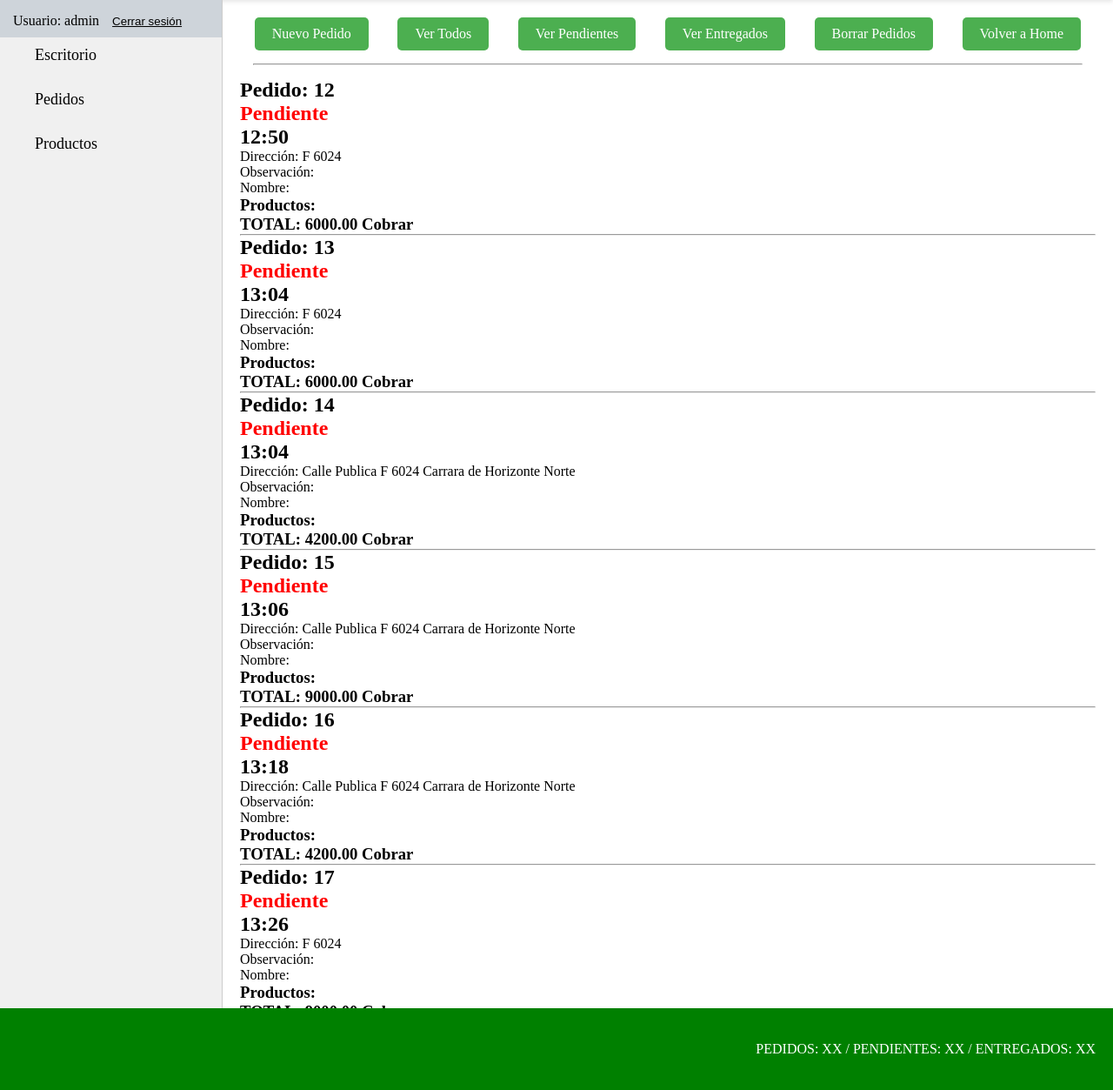
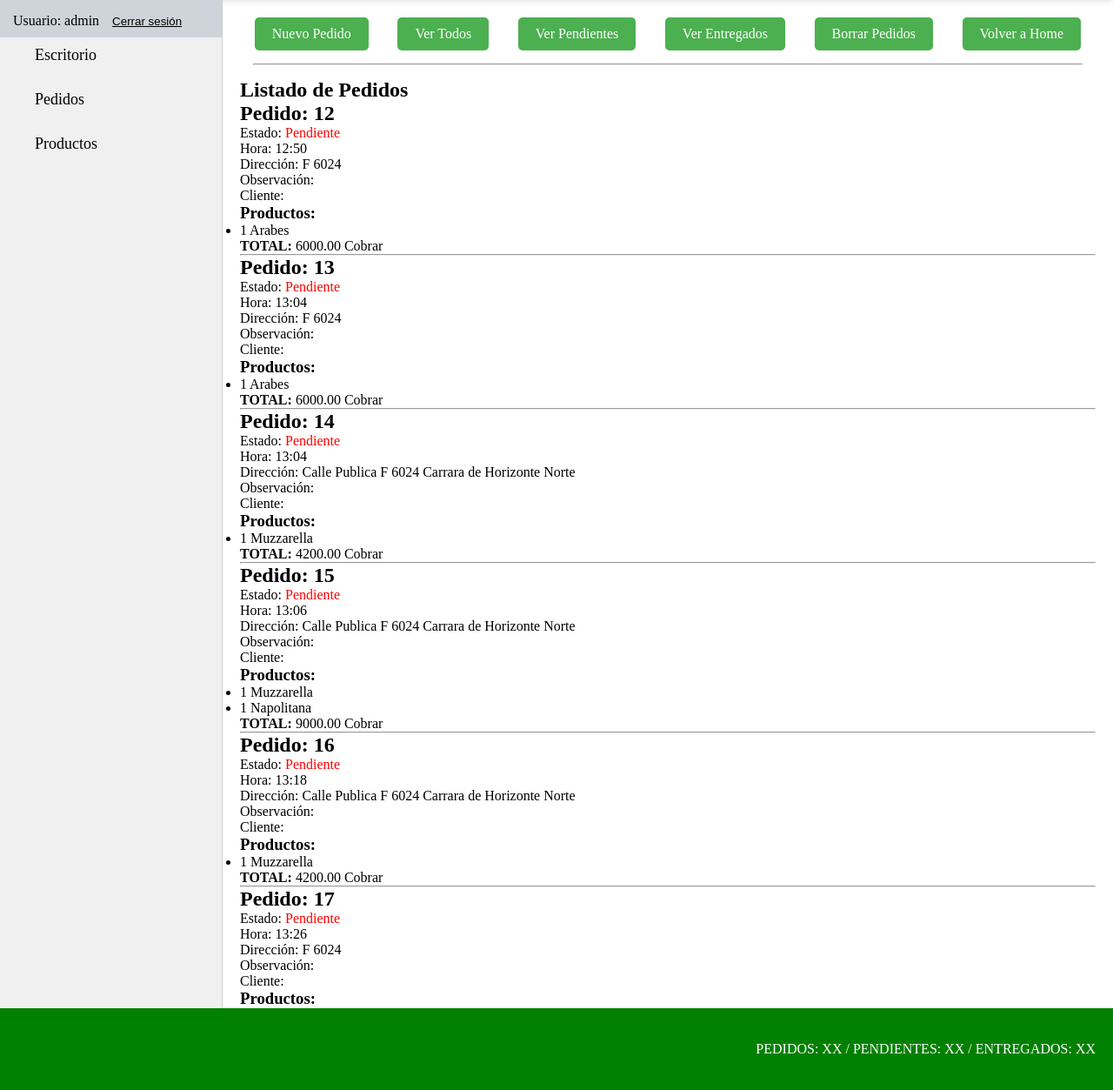
Before and after one commit to RAArrieta/DON_QUIJOTE_DJANGO, a Django app: page /pedido/pedido/list/ in a window 1280 px wide. Shown: the part 94-1347 px from the top of the page at 87% size. Run offline with Django 5.2, Linux system fonts and the light colour scheme; a user stored in the database is signed in; data comes from the database, SQL or seed files in the repository; some web fonts are replaced.

Commit message:
pedido con varios productos

```diff
--- a/my_App/pedido/templates/pedido/pedido_list.html
+++ b/my_App/pedido/templates/pedido/pedido_list.html
@@ -3,22 +3,33 @@
 
 {% block section %}
     {% include 'pedido/components/opciones_pedidos.html' %}
+
+    <h1>Listado de Pedidos</h1>
+
+    {% if object_list %}
         {% for pedido in object_list %}
+            <div class="pedido">
+                <h2>Pedido: {{ pedido.id }}</h2>
+                <p>Estado: <span style="color: red;">{{ pedido.estado }}</span></p>
+                <p>Hora: {{ pedido.hora|time:"H:i" }}</p>
+                <p>Dirección: {{ pedido.direccion }}</p>
+                <p>Observación: {{ pedido.observacion }}</p>
+                <p>Cliente: {{ pedido.cliente }}</p>
 
-        <h1>Pedido: {{ pedido.id }}</h1>
-        <h2 style="color: red;">{{pedido.estado}}</h2>
-        <h2>{{ pedido.hora|date:"H:i" }}</h2>
-        <p>Dirección: {{pedido.direccion}}</p>
-        <p>Observación: {{pedido.observacion}}</p>
-        <p>Nombre: {{pedido.cliente}}</p>
                 <h3>Productos:</h3>
                 <ul>
-            {% for pedido_producto in pedido.pedido_productos.all %}
-                <li>{{ pedido_producto.producto.nombre }} x {{ pedido_producto.cantidad }}</li>
+                    {% for pedido_producto in pedido.pedidoproducto_set.all %}
+                        <li>{{ pedido_producto.cantidad }} {{ pedido_producto.producto.nombre }}</li>
                     {% endfor %}
                 </ul>
-        <h3>TOTAL: {{pedido.precio_total}} {{pedido.pago}}</h3>
+
+                <p><strong>TOTAL:</strong> {{ pedido.precio_total }} {{ pedido.pago }}</p>
                 <hr>
+            </div>
         {% endfor %}
+    {% else %}
+        <p>No hay pedidos para mostrar.</p>
+    {% endif %}
+
 
 {% endblock section %}
--- a/my_App/pedido/views.py
+++ b/my_App/pedido/views.py
@@ -42,12 +42,6 @@ class PedidoDelete(LoginRequiredMixin, DeleteView):
     model = models.Pedido
     success_url = reverse_lazy("pedidos:home")
 
-
-
-
-
-
-
 def PedidoCreate(request):
     if request.method == "POST":
         pedido_form = PedidoForm(request.POST)
```
Also changed, not shown: my_App/pedido/models.py (+0 -8 lines). Lines whose indentation alone changed are shown as unchanged.
